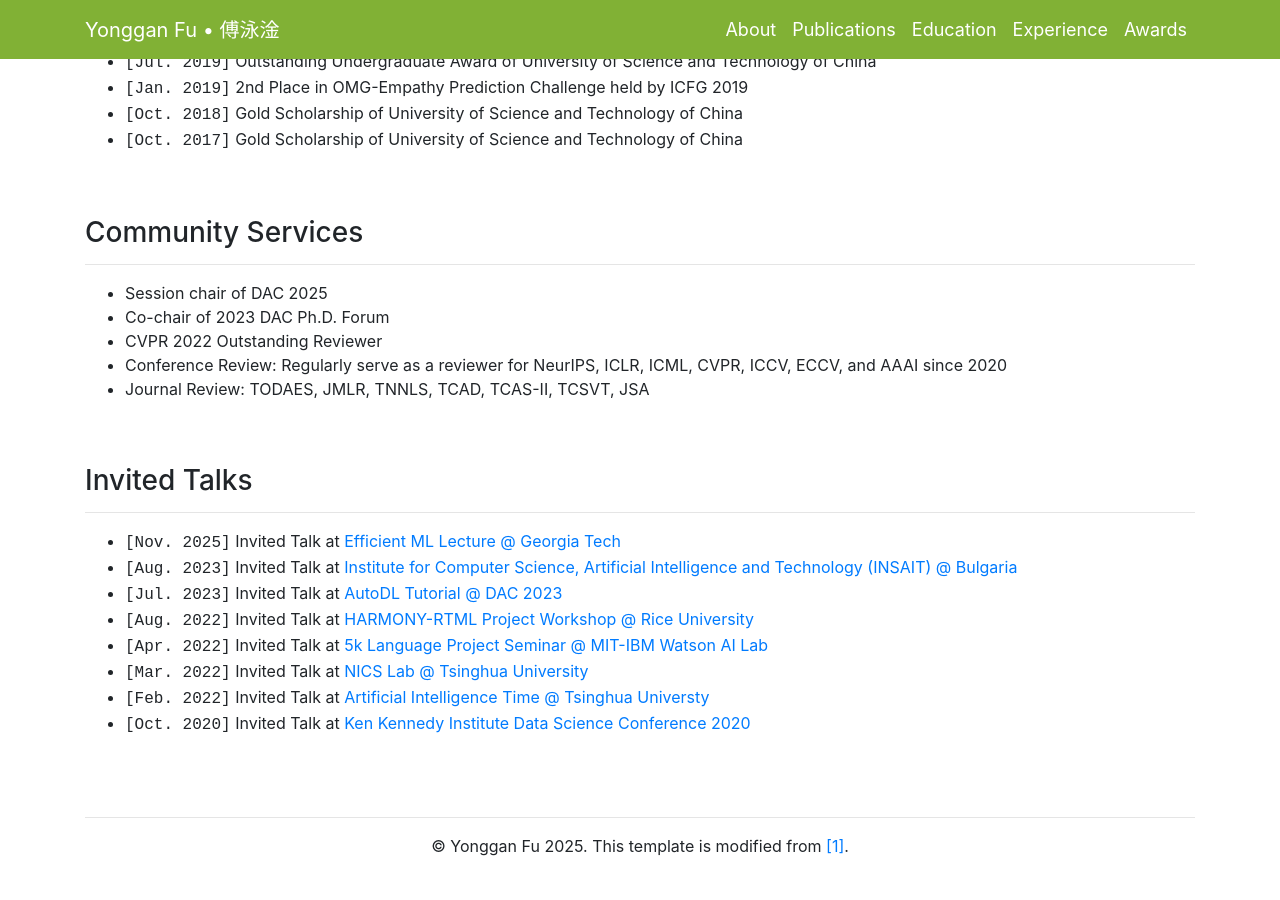
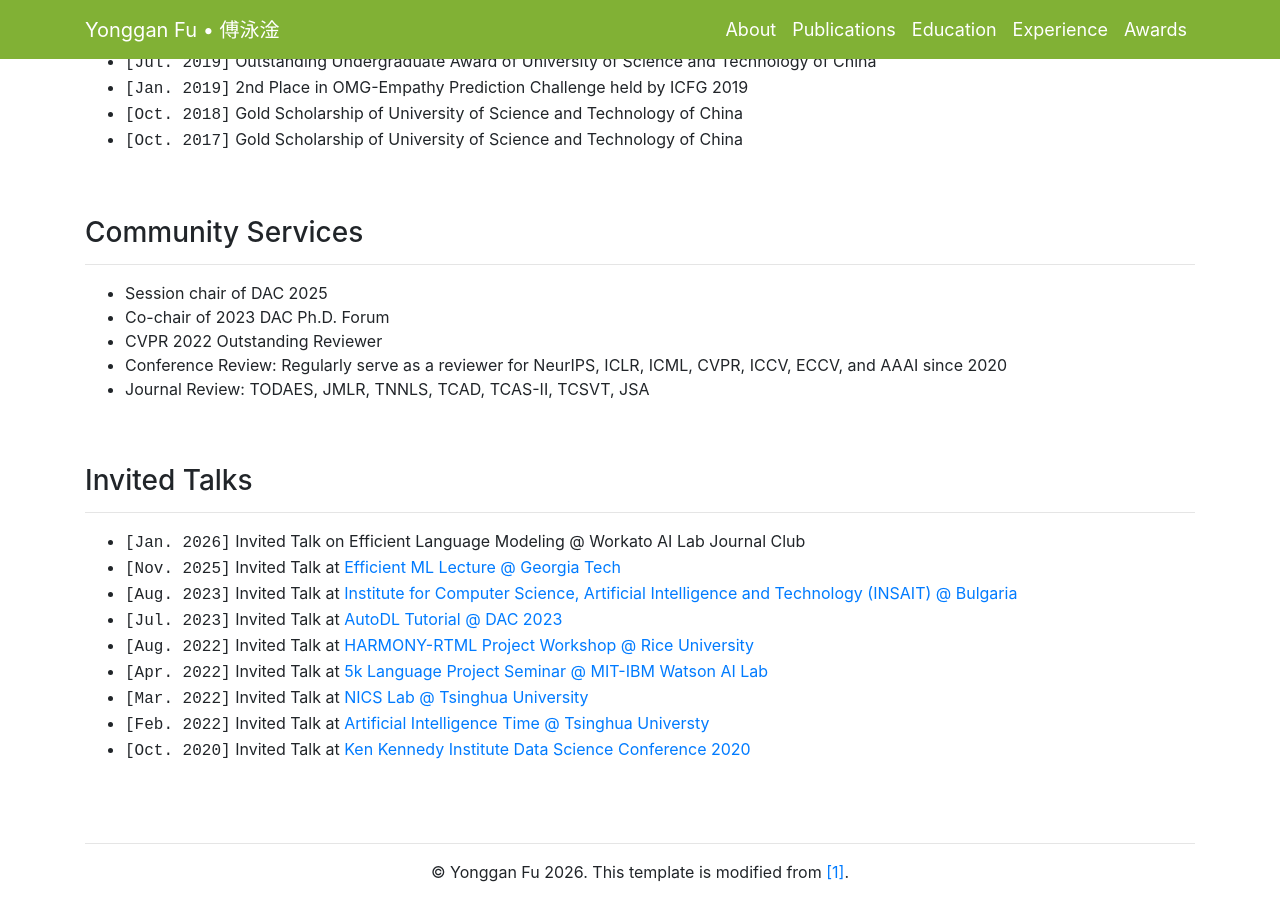
Before and after one commit to tilmto/tilmto.github.io, a Jekyll site: the page built from docs/index.markdown, in a window 1280 px wide and 900 px high, scrolled down 6155 px. Built offline with Jekyll 4.4.1, drawn with Linux system fonts in a browser that asks for light colours; nearby versions of some CDN libraries; a style sheet for code colours, icons or effects is not loaded; before the commit the page ends 7029 px from its top, so only the background shows below that; some of the changed text lies outside the part shown.

Commit message:
Update index.html

```diff
--- a/docs/_layouts/index.html
+++ b/docs/_layouts/index.html
@@ -90,7 +90,7 @@
 
 			<div class="col-md-9">
 			<br>
-			<p style="text-align: justify;">I am a Research Scientist at NVIDIA. I obtained my PhD from <a href="https://www.gatech.edu/" target="_blank">Georgia Institute of Technology</a> in May 2025, advised by <a href="https://eiclab.scs.gatech.edu/pages/team.html" target='_blank'>Dr. Yingyan (Celine) Lin</a>.
+			<p style="text-align: justify;">I am a Senior Research Scientist at NVIDIA. I obtained my PhD from <a href="https://www.gatech.edu/" target="_blank">Georgia Institute of Technology</a> in May 2025, advised by <a href="https://eiclab.scs.gatech.edu/pages/team.html" target='_blank'>Dr. Yingyan (Celine) Lin</a>.
 				Before that,  I obtained my Bachelor's degree with a dual major in Applied Physics and Computer Science from <a href="https://en.scgy.ustc.edu.cn/" target="_blank">the School of The Gifted Young</a> at <a href="https://en.ustc.edu.cn/" target="_blank">the University of Science and Technology of China</a> in 2019.
 				I am a recipient of <a href="https://research.ibm.com/university/awards/fellowships.html" target="_blank">IBM PhD Fellowship</a> and was selected as <a href="https://mlcommons.org/en/rising-stars-2023/" target="_blank">Machine Learning and Systems Rising Stars 2023</a>.
 			</p>
@@ -805,6 +805,7 @@
 		<hr>
 
 		<ul>
+			<li><tt>[Jan. 2026]</tt> Invited Talk on Efficient Language Modeling @ Workato AI Lab Journal Club</a></li>
 			<li><tt>[Nov. 2025]</tt> Invited Talk at <a href="https://sites.google.com/view/cs-4803-8803-eml/home" target="_blank">Efficient ML Lecture @ Georgia Tech</a></li>
 			<li><tt>[Aug. 2023]</tt> Invited Talk at <a href="https://insait.ai/" target="_blank">Institute for Computer Science, Artificial Intelligence and Technology (INSAIT) @ Bulgaria</a></li>
 			<li><tt>[Jul. 2023]</tt> Invited Talk at <a href="https://60dac.conference-program.com/presentation/?id=TUT106&sess=sess177" target="_blank">AutoDL Tutorial @ DAC 2023</a></li>
@@ -823,7 +824,7 @@
 		<hr>
 		<center>
 			<footer>
-				<p>&copy; Yonggan Fu 2025. This template is modified from <a href="https://yunzhuli.github.io/" target="_blank">[1]</a>.</p>
+				<p>&copy; Yonggan Fu 2026. This template is modified from <a href="https://yunzhuli.github.io/" target="_blank">[1]</a>.</p>
 			</footer>
 		</center>
 	</div>
```
